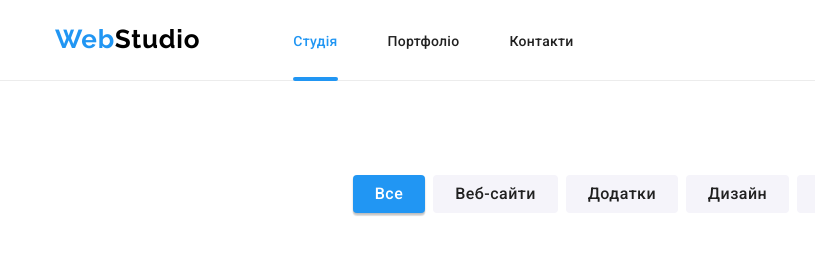
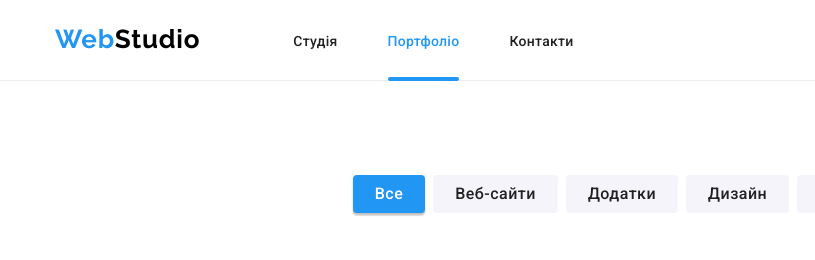
Before and after one commit to yurii-kovalchuk/web-studio-html-css, a plain HTML site: page portfolio.html in a window 1280 px wide. Shown: the top 260 px of the page, 0-815 px from the left. Drawn offline with nearby package versions, Linux system fonts and the light colour scheme; a script that the page names is missing.

Commit message:
fixed underline in portfolio

```diff
--- a/portfolio.html
+++ b/portfolio.html
@@ -29,10 +29,10 @@
           >
           <ul class="nav__list list">
             <li class="nav__item">
-              <a class="nav__link link nav__link--current" href="./index.html">Студія</a>
+              <a class="nav__link link" href="./index.html">Студія</a>
             </li>
             <li class="nav__item">
-              <a class="nav__link link" href="./portfolio.html">Портфоліо</a>
+              <a class="nav__link link nav__link--current" href="./portfolio.html">Портфоліо</a>
             </li>
             <li class="nav__item"><a class="nav__link link" href="">Контакти</a></li>
           </ul>
```
